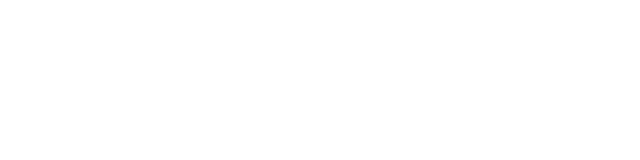
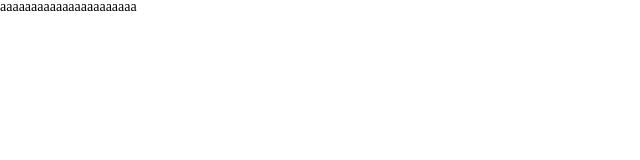
Before and after one commit to mryrtry/band-manager, an Angular app: page / in a window 1280 px wide. Shown: the top 160 px of the page, without its empty margins (0-640 px from the left). Built offline with nearby package versions, Linux system fonts and the light colour scheme.

Commit message:
check: check pipeline work correctly

```diff
--- a/src/app/app.html
+++ b/src/app/app.html
@@ -1,3 +1,4 @@
 <main class="main-content">
+  <p>aaaaaaaaaaaaaaaaaaaaaa</p>
   <router-outlet></router-outlet>
 </main>
```
